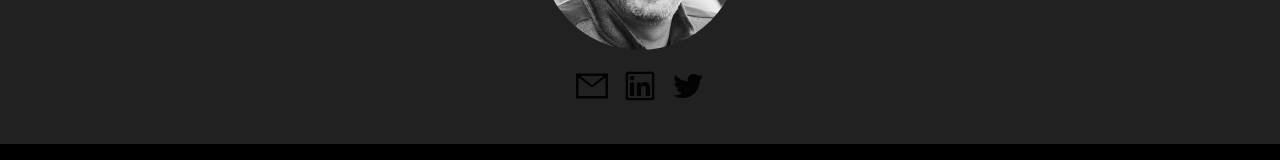
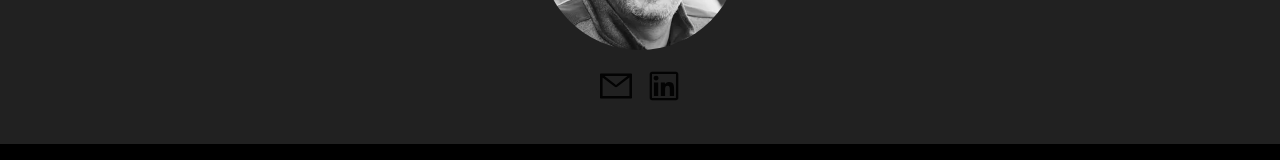
Before and after one commit to upgrade-solutions/upgrade-solutions.github.io, an Astro site: page / in a window 1280 px wide. Shown: the part 1229-1389 px from the top of the page. Built offline with nearby package versions, Linux system fonts and the light colour scheme; Astro itself is replaced by a stand-in of ours.

Commit message:
remove Twitter link from Contact component for cleaner design

```diff
--- a/src/components/Contact.tsx
+++ b/src/components/Contact.tsx
@@ -24,11 +24,6 @@ const Contact: React.FC = () => {
             <LinkedinOutlined style={{ fontSize: '32px' }} />
           </a>
         </Col>
-        <Col>
-          <a href="https://twitter.com/timkleier" target="_blank" rel="noopener noreferrer">
-            <TwitterOutlined style={{ fontSize: '32px' }} />
-          </a>
-        </Col>
       </Row>
     </div>
   );
```
